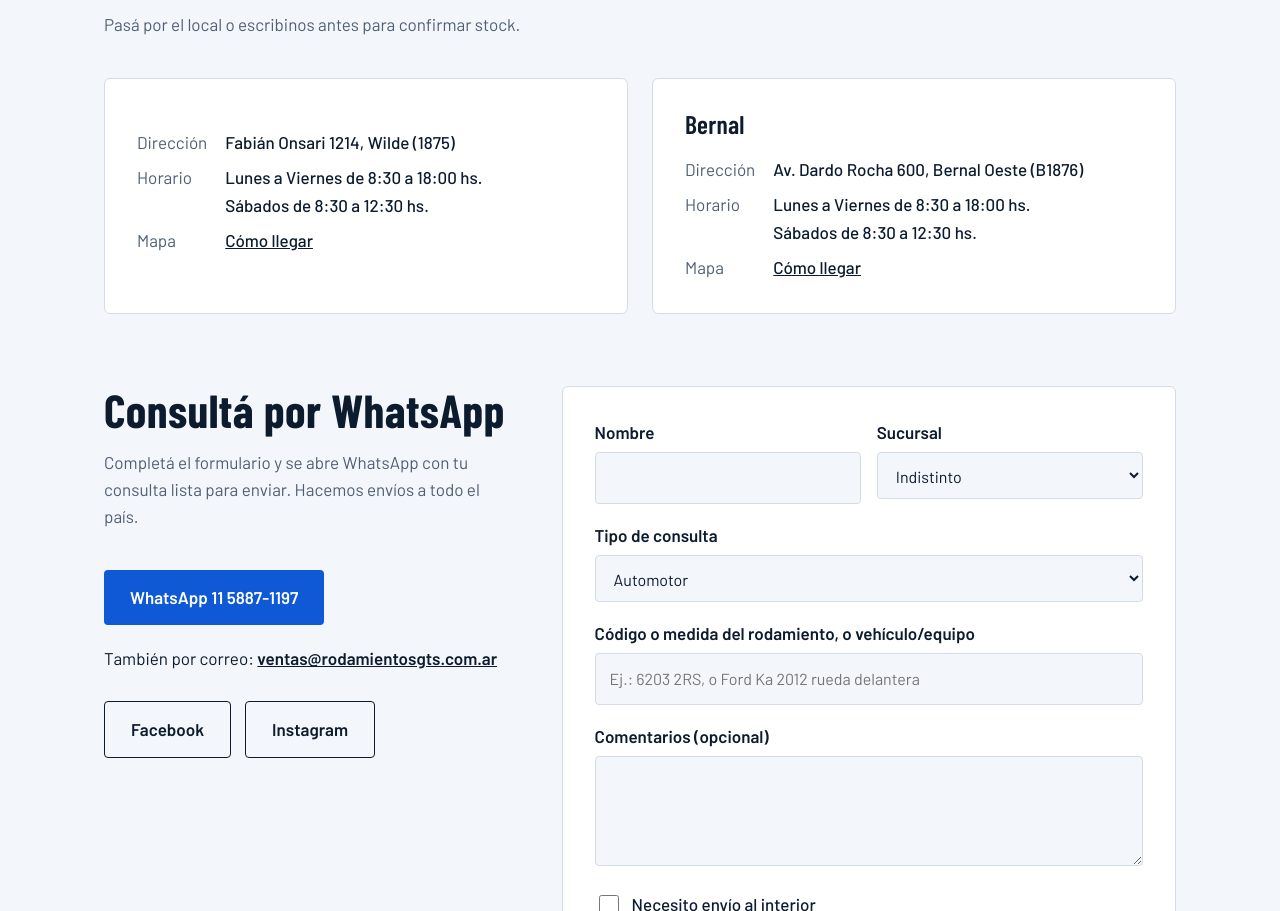
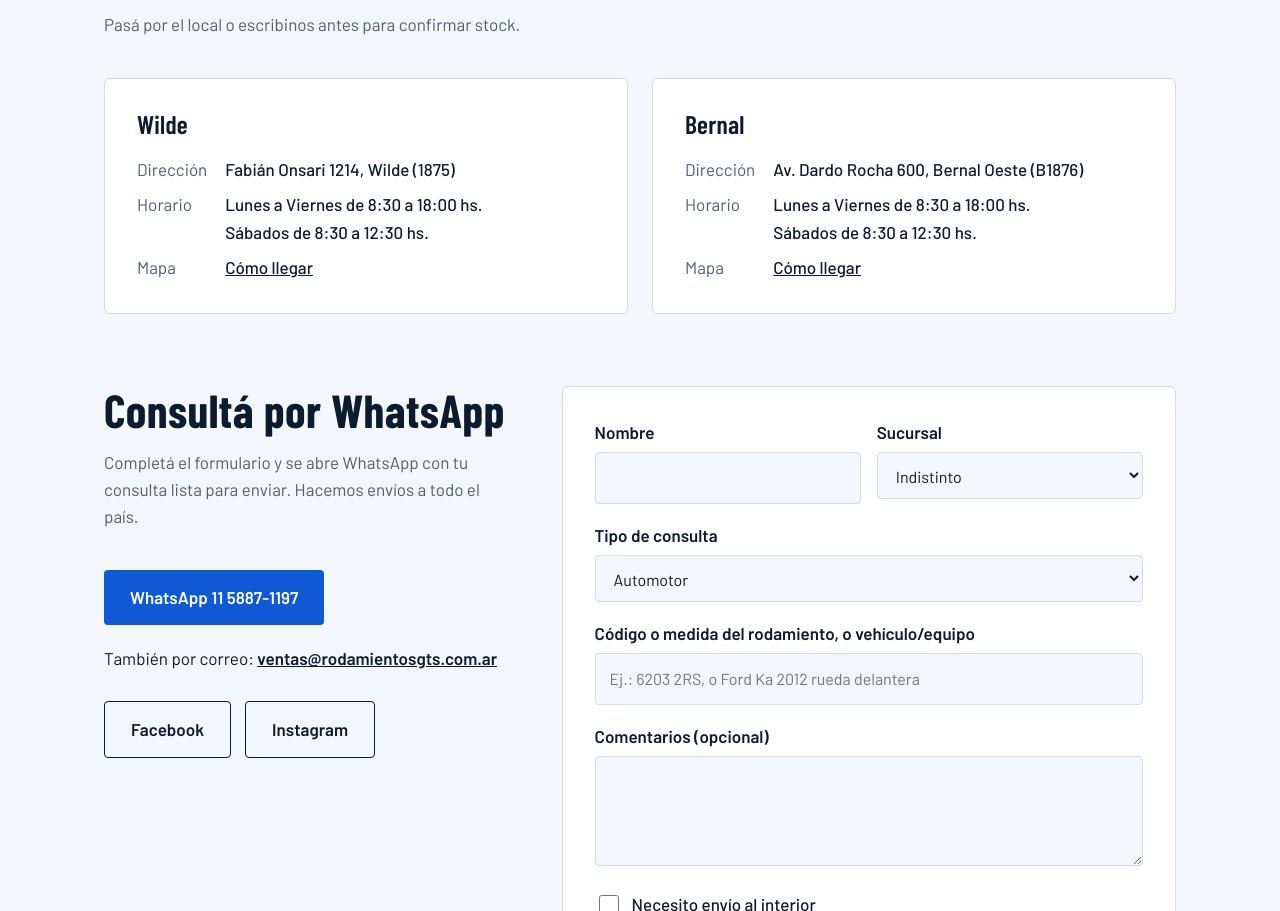
Before and after one commit to nowireinformatica/rodamientos_gts, a plain HTML site: page index.html in a window 1280 px wide. Shown: the part 2953-3864 px from the top of the page. Drawn offline with nearby package versions, Linux system fonts and the light colour scheme.

Commit message:
Update index.html

```diff
--- a/index.html
+++ b/index.html
@@ -230,7 +230,7 @@ footer .wrap{display:flex;justify-content:space-between;gap:12px;flex-wrap:wrap}
       <p class="lead">Pasá por el local o escribinos antes para confirmar stock.</p>
       <div class="stores">
         <article class="store">
-          <h3></h3>
+          <h3>Wilde</h3>
           <dl><dt>Dirección</dt><dd>Fabián Onsari 1214, Wilde (1875)</dd><dt>Horario</dt><dd>Lunes a Viernes de 8:30 a 18:00 hs. <br>Sábados de 8:30 a 12:30 hs.</dd><dt>Mapa</dt><dd><a href="https://www.google.com/maps/search/?api=1&query=Fabian+Onsari+1214+Wilde+Buenos+Aires">Cómo llegar</a></dd></dl>
         </article>
         <article class="store">
```
